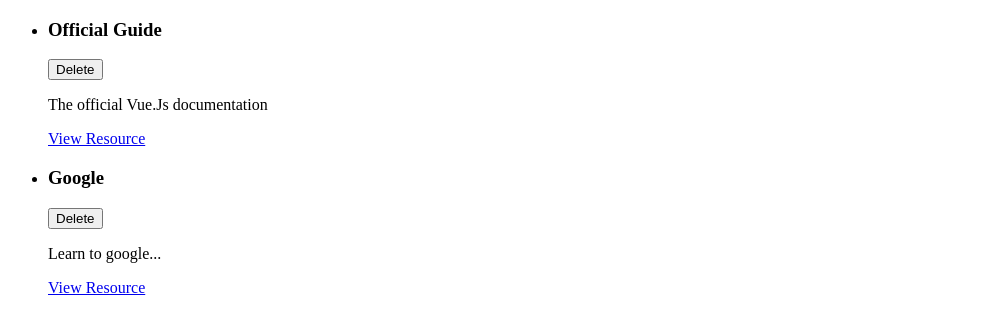
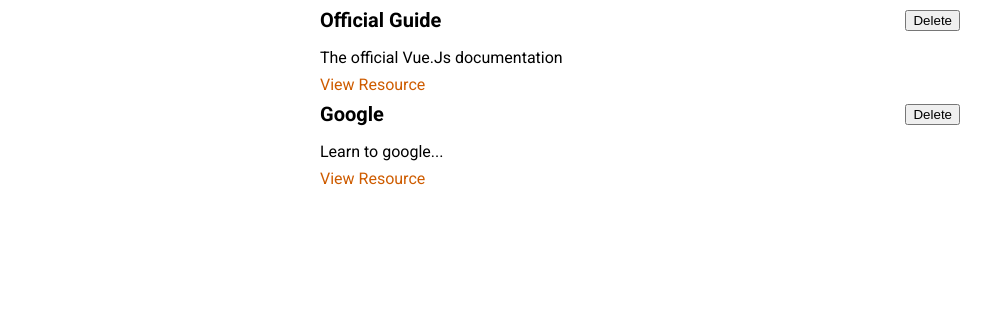
Before and after one commit to akaditya394/learning-resources-app, a Vue app: page / in a window 1280 px wide. Shown: the top 334 px of the page, without its empty margins (0-991 px from the left). Built offline with nearby package versions, Linux system fonts and the light colour scheme; the HTML template or start-up script is replaced by a standard one.

Commit message:
StoredResource component built

```diff
--- a/src/App.vue
+++ b/src/App.vue
@@ -1,22 +1,13 @@
 <template>
-  <ul>
-    <learning-resource
-      v-for="res in storedResources"
-      :key="res.id"
-      :title="res.title"
-      :description="res.description"
-      :link="res.link"
-    ></learning-resource
-    >
-  </ul>
+  <stored-resources :resources="storedResources"></stored-resources>
 </template>
 
 <script>
-import LearningResource from './components/learning-resources/LearningResource.vue';
+import StoredResources from './components/learning-resources/StoredResources.vue';
 
 export default {
   components: {
-    LearningResource,
+    StoredResources,
   },
   data() {
     return {
@@ -38,3 +29,19 @@
   },
 };
 </script>
+
+<style>
+@import url('https://fonts.googleapis.com/css2?family=Roboto:wght@400;700&display=swap');
+
+* {
+  box-sizing: border-box;
+}
+
+html {
+  font-family: 'Roboto', sans-serif;
+}
+
+body {
+  margin: 0;
+}
+</style>
--- a/src/components/learning-resources/LearningResource.vue
+++ b/src/components/learning-resources/LearningResource.vue
@@ -2,11 +2,11 @@
   <li>
     <div>
       <header>
-        <h3>{{title}}</h3>
+        <h3>{{ title }}</h3>
         <button>Delete</button>
       </header>
     </div>
-    <p>{{description}}</p>
+    <p>{{ description }}</p>
     <nav>
       <a :href="link">View Resource</a>
     </nav>
@@ -18,3 +18,35 @@
   props: ['title', 'description', 'link'],
 };
 </script>
+
+<style scoped>
+li {
+  margin: auto;
+  max-width: 40rem;
+}
+
+header {
+  display: flex;
+  justify-content: space-between;
+  align-items: center;
+}
+
+h3 {
+  font-size: 1.25rem;
+  margin: 0.5rem 0;
+}
+
+p {
+  margin: 0.5rem 0;
+}
+
+a {
+  text-decoration: none;
+  color: #ce5c00;
+}
+
+a:hover,
+a:active {
+  color: #c89300;
+}
+</style>
--- /dev/null
+++ b/src/components/learning-resources/StoredResources.vue
@@ -0,0 +1,32 @@
+<template>
+  <ul>
+    <learning-resource
+      v-for="res in resources"
+      :key="res.id"
+      :title="res.title"
+      :description="res.description"
+      :link="res.link"
+    ></learning-resource>
+  </ul>
+</template>
+
+<script>
+import LearningResource from './LearningResource.vue';
+
+export default {
+  props: ['resources'],
+  components: {
+    LearningResource,
+  },
+};
+</script>
+
+<style scoped>
+ul {
+  list-style: none;
+  margin: 0;
+  padding: 0;
+  margin: auto;
+  max-width: 40rem;
+}
+</style>
```
